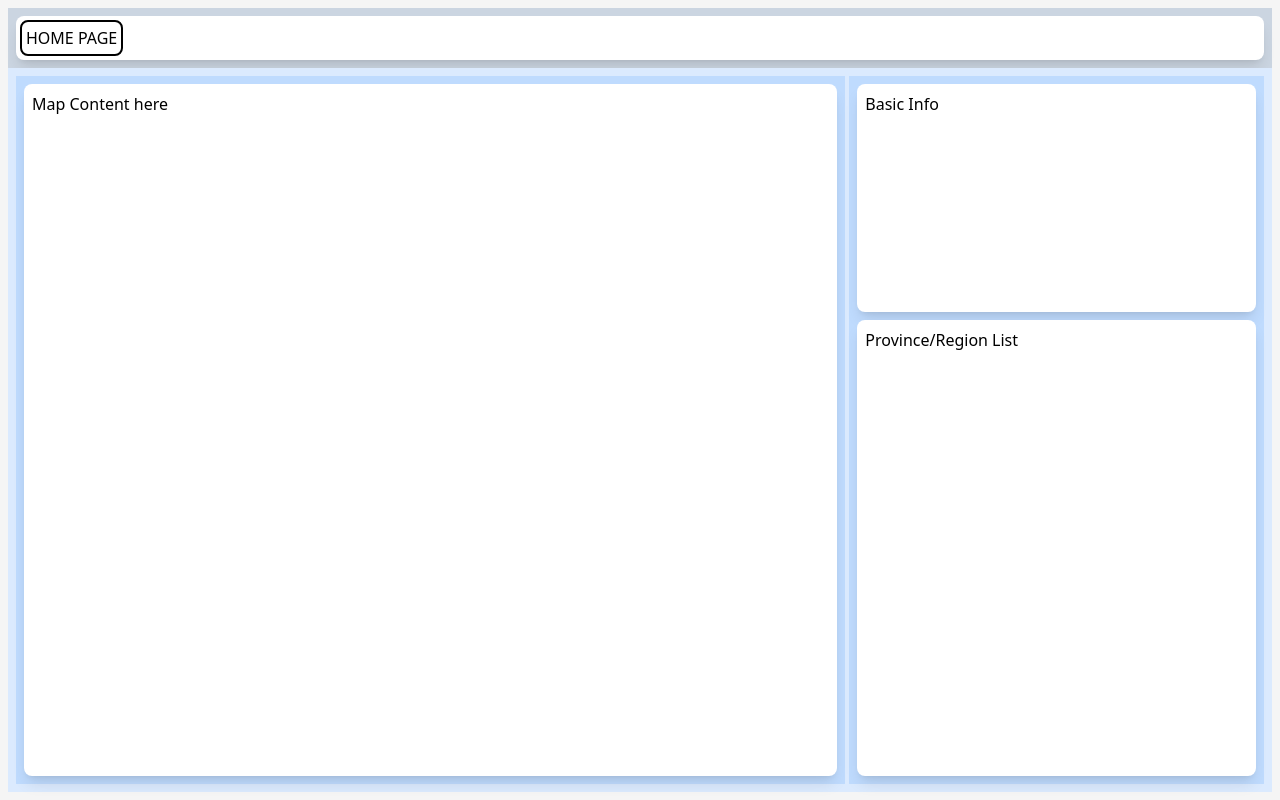
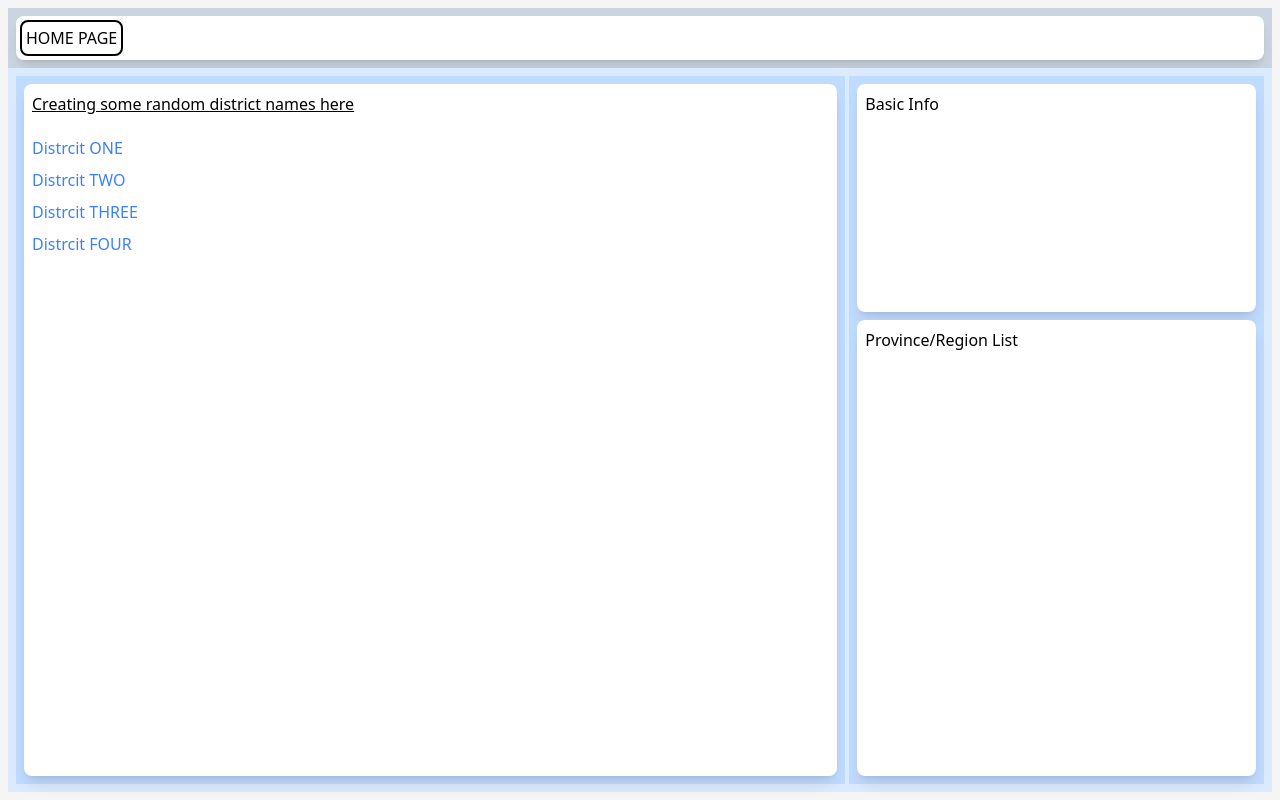
Before and after one commit to RobJJ/bdo-playground, a React (Create React App) app: page / in a window 1280 px wide. Built offline with nearby package versions, Linux system fonts and the light colour scheme.

Commit message:
Setup basic routing. Testing HomePage and SummaryPage navigation

```diff
--- a/src/App.js
+++ b/src/App.js
@@ -2,6 +2,7 @@ import React from "react";
 import TabBar from "./Components/TabBar/TabBar-component";
 import HomePage from "./Pages/HomePage-page";
 import SummaryPage from "./Pages/SummaryPage-page";
+import { Routes, Route, BrowserRouter } from "react-router-dom";
 
 //
 //
@@ -12,8 +13,11 @@ function App() {
     <div className="w-screen h-screen p-2 bg-[#f5f5f5] flex flex-col">
       {/* TabBar */}
       <TabBar />
+      <Routes>
+        <Route path="/" element={<HomePage />} />
+        <Route path="summary/:district" element={<SummaryPage />} />
+      </Routes>
       {/* Content HOME PAGE - 2 main areas : graph and info - Top level display 1/2 */}
-      <HomePage />
     </div>
   );
 }
--- /dev/null
+++ b/src/Components/SpecialButtonUnravel/UnravelButton-component.jsx
@@ -0,0 +1,31 @@
+import React, { useState } from "react";
+
+const TipCard = () => {
+  const [isHovering, setIsHovering] = useState(false);
+
+  return (
+    <div className="container bg-orange-500">
+      <div
+        className="inner bg-gray-700 p-4 rounded-lg w-56 clip-circle-10 hover:clip-circle-75 hover:shadow-2xl"
+        onMouseEnter={() => setIsHovering(true)}
+        onMouseLeave={() => setIsHovering(false)}
+      >
+        <div className="circle w-8 h-8 bg-transparent transform-translate-x-227 rounded-full flex justify-center items-center">
+          <span className="text-white font-bold">i</span>
+        </div>
+        {isHovering && (
+          <>
+            <h1 className="text-white font-bold font-sans text-lg pl-4">
+              Tip:
+            </h1>
+            <p className="text-white font-sans pl-4">
+              Shoot all enemies to win.
+            </p>
+          </>
+        )}
+      </div>
+    </div>
+  );
+};
+
+export default TipCard;
--- a/src/Components/TabBar/TabBar-component.jsx
+++ b/src/Components/TabBar/TabBar-component.jsx
@@ -1,11 +1,14 @@
 import React from "react";
+import { Link } from "react-router-dom";
 //
 function TabBar(params) {
   return (
     <div className="bg-slate-300 w-full p-2">
       <div className="w-full bg-white rounded-lg shadow-lg flex p-1">
         {/*Home NAV - fixed here. reroutes to homepage */}
-        <span className="p-1 border-2 border-black rounded-lg">HOME PAGE</span>
+        <Link to="/" className="p-1 border-2 border-black rounded-lg">
+          HOME PAGE
+        </Link>
       </div>
       {/* This section will loop over tabBar state array */}
     </div>
--- a/src/Pages/HomePage-page.jsx
+++ b/src/Pages/HomePage-page.jsx
@@ -1,4 +1,6 @@
 import React from "react";
+import { Link } from "react-router-dom";
+
 //
 function HomePage(params) {
   return (
@@ -6,7 +8,15 @@ function HomePage(params) {
       {/* Graphs area */}
       <div className="bg-blue-200 w-4/6 smlr:w-full smlr:h-4/6 p-2 flex">
         <div className="w-full h-full bg-white rounded-lg shadow-lg p-2">
-          Map Content here
+          <h2 className="underline mb-5">
+            Creating some random district names here
+          </h2>
+          <div className="flex flex-col gap-2 text-blue-500">
+            <Link to="summary/one">Distrcit ONE</Link>
+            <Link to="summary/two">Distrcit TWO</Link>
+            <Link to="summary/three">Distrcit THREE</Link>
+            <Link to="summary/four">Distrcit FOUR</Link>
+          </div>
         </div>
       </div>
       {/* Info area */}
--- a/src/index.js
+++ b/src/index.js
@@ -5,12 +5,15 @@ import App from "./App";
 import reportWebVitals from "./reportWebVitals";
 //
 import { AppProvider } from "./Context-Reducer/Context";
+import { BrowserRouter } from "react-router-dom";
 
 const root = ReactDOM.createRoot(document.getElementById("root"));
 root.render(
   <React.StrictMode>
     <AppProvider>
-      <App />
+      <BrowserRouter>
+        <App />
+      </BrowserRouter>
     </AppProvider>
   </React.StrictMode>
 );
```
Also changed, not shown: 1 other file (tests, documents, lock files or other folders).
